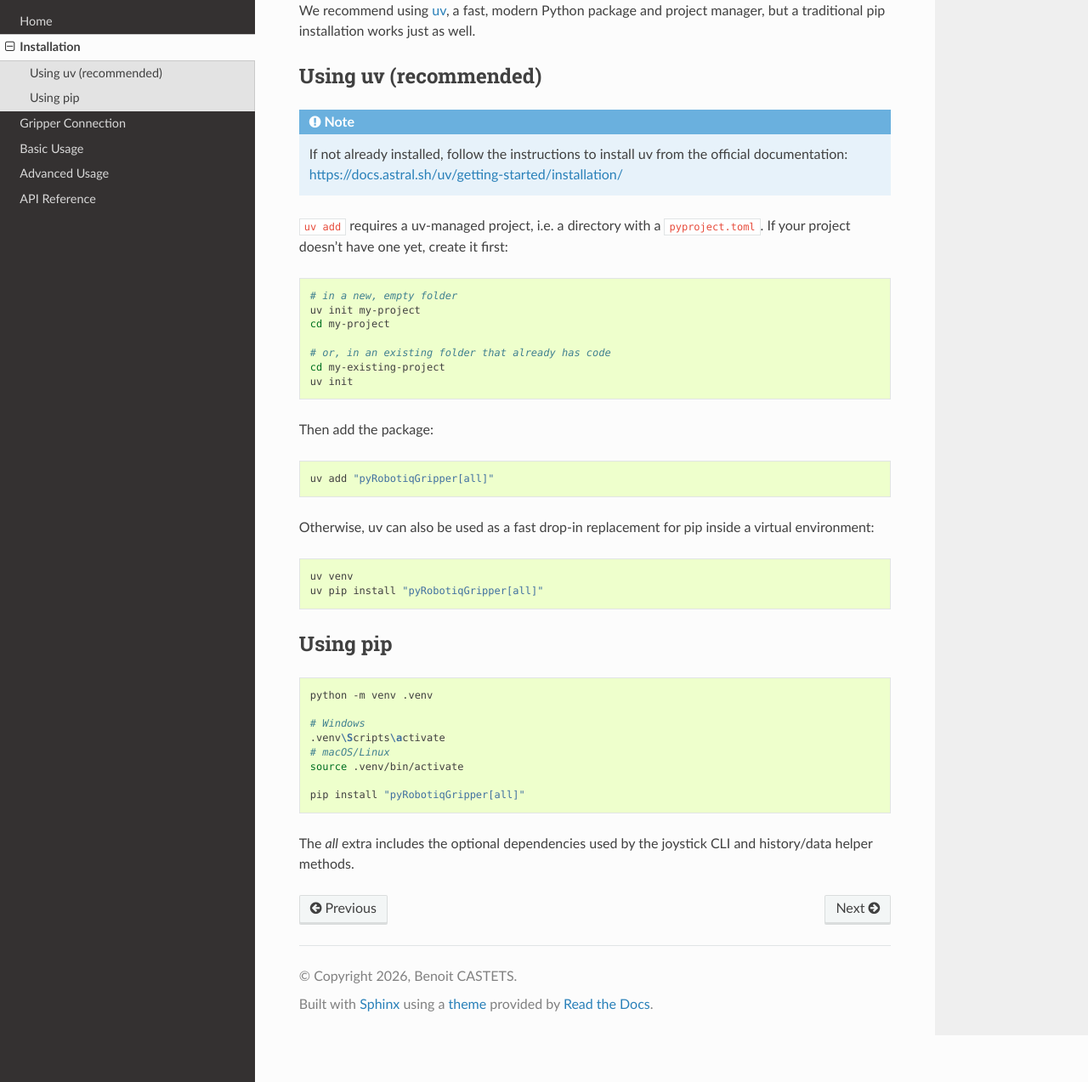
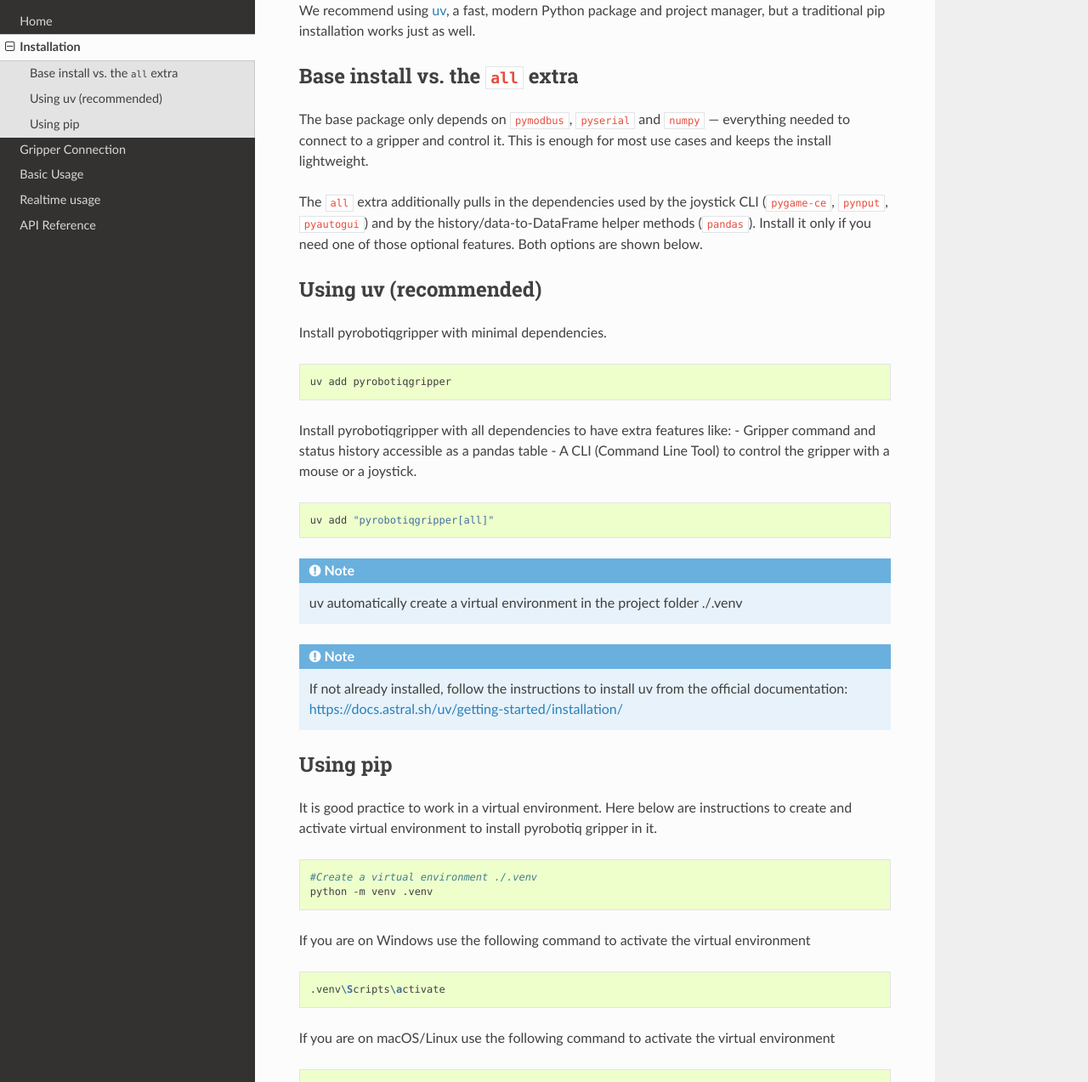
Before and after one commit to castetsb/pyRobotiqGripper, a Sphinx documentation site: the page built from docs/installation.rst, in a window 1280 px wide and 1400 px high, scrolled down 430 px, cut to the strip 127-1400 px from the top of the window. Shown: the whole strip at 85% size. Built offline with Sphinx 7.4.7 and the Read the Docs theme 3.1.0, drawn with Linux system fonts in a browser that asks for light colours; some of the changed text lies outside the part shown.

Commit message:
3.3.1
- Adjusted dependencies to be able to use the package will minimal dependencies
- Renamed realTimeMove function in realTimePositionMove
- Renamed pushPullMove function in realTimeSpeedMove
- Update installation instructions
- Update cli

```diff
--- a/docs/index.rst
+++ b/docs/index.rst
@@ -14,7 +14,7 @@ Welcome to pyRobotiqGripper Documentation
    Installation <installation>
    Gripper Connection <connection>
    Basic Usage <basic_usage>
-   Advanced Usage <advanced_usage>
+   Realtime usage <realtime>
    API Reference <api>
 
 Indices and tables
--- a/docs/installation.rst
+++ b/docs/installation.rst
@@ -9,54 +9,89 @@ We recommend using `uv <https://docs.astral.sh/uv/>`_, a fast, modern Python
 package and project manager, but a traditional pip installation works just
 as well.
 
+Base install vs. the ``all`` extra
+-----------------------------------
+
+The base package only depends on ``pymodbus``, ``pyserial`` and ``numpy`` —
+everything needed to connect to a gripper and control it. This is enough for
+most use cases and keeps the install lightweight.
+
+The ``all`` extra additionally pulls in the dependencies used by the
+joystick CLI (``pygame-ce``, ``pynput``, ``pyautogui``) and by the
+history/data-to-DataFrame helper methods (``pandas``). Install it only if
+you need one of those optional features. Both options are shown below.
+
 Using uv (recommended)
 -----------------------
+
+Install pyrobotiqgripper with minimal dependencies.
+
+.. code-block:: bash
+
+    uv add pyrobotiqgripper
+
+Install pyrobotiqgripper with all dependencies to have extra features like:
+- Gripper command and status history accessible as a pandas table
+- A CLI (Command Line Tool) to control the gripper with a mouse or a joystick.
+
+.. code-block:: bash
+
+    uv add "pyrobotiqgripper[all]"
+
+.. note::
+
+    uv automatically create a virtual environment in the project folder ./.venv
 
 .. note::
     If not already installed, follow the instructions to install uv from the
     official documentation:
     https://docs.astral.sh/uv/getting-started/installation/
 
-``uv add`` requires a uv-managed project, i.e. a directory with a
-``pyproject.toml``. If your project doesn't have one yet, create it first:
+.. note.::
 
-.. code-block:: bash
+    ``uv add`` requires a uv-managed project, i.e. a directory with a
+    ``pyproject.toml``. If your project doesn't have one yet, create it first:
 
-    # in a new, empty folder
-    uv init my-project
-    cd my-project
+    .. code-block:: bash
 
-    # or, in an existing folder that already has code
-    cd my-existing-project
-    uv init
-
-Then add the package:
-
-.. code-block:: bash
-
-    uv add "pyRobotiqGripper[all]"
-
-Otherwise, uv can also be used as a fast drop-in replacement for pip inside
-a virtual environment:
-
-.. code-block:: bash
-
-    uv venv
-    uv pip install "pyRobotiqGripper[all]"
+        uv init
 
 Using pip
 ---------
 
+It is good practice to work in a virtual environment.
+Here below are instructions to create and activate virtual environment to
+install pyrobotiq gripper in it.
+
 .. code-block:: bash
 
+    #Create a virtual environment ./.venv
     python -m venv .venv
 
-    # Windows
+If you are on Windows use the following command to activate the virtual environment
+
+.. code-block:: bash
+
     .venv\Scripts\activate
-    # macOS/Linux
+
+If you are on macOS/Linux use the following command to activate the virtual environment
+
+.. code-block:: bash
+
     source .venv/bin/activate
 
+Install pyrobotiqgripper with minimal dependencies.
+
+.. code-block:: bash
+
+    # base install: gripper control only
+    pip install pyRobotiqGripper
+
+Install pyrobotiqgripper with all dependencies to have extra features like:
+- Gripper command and status history accessible as a pandas table
+- A CLI (Command Line Tool) to control the gripper with a mouse or a joystick.
+
+.. code-block:: bash
+
+    # or, with optional features (joystick CLI, history DataFrame helpers)
     pip install "pyRobotiqGripper[all]"
-
-The `all` extra includes the optional dependencies used by the joystick CLI and \
-history/data helper methods.
--- a/pyrobotiqgripper/__init__.py
+++ b/pyrobotiqgripper/__init__.py
@@ -15,7 +15,7 @@ __author__ = "Benoit CASTETS"
 __email__ = "opensourceeng@robotiq.com"
 __license__ = "Apache License, Version 2.0"
 __url__ = "https://github.com/castetsb/pyRobotiqGripper"
-__version__ = "3.2.8"
+__version__ = "3.3.1"
 __project__ = 'pyrobotiqgripper'
 
 # Main class
```
Also changed, not shown: docs/advanced_usage.rst (deleted, +0 -85 lines), docs/api.rst (+14 -1 lines), docs/connection.rst (+16 -3 lines), docs/realtime.rst (added, +209 -0 lines), pyproject.toml (+17 -7 lines), test.py (+11 -11 lines), .readthedocs.yaml, docs/_static/VR_controller.jpg (added), docs/_static/game_controller.jpg (added), 4 other files.
